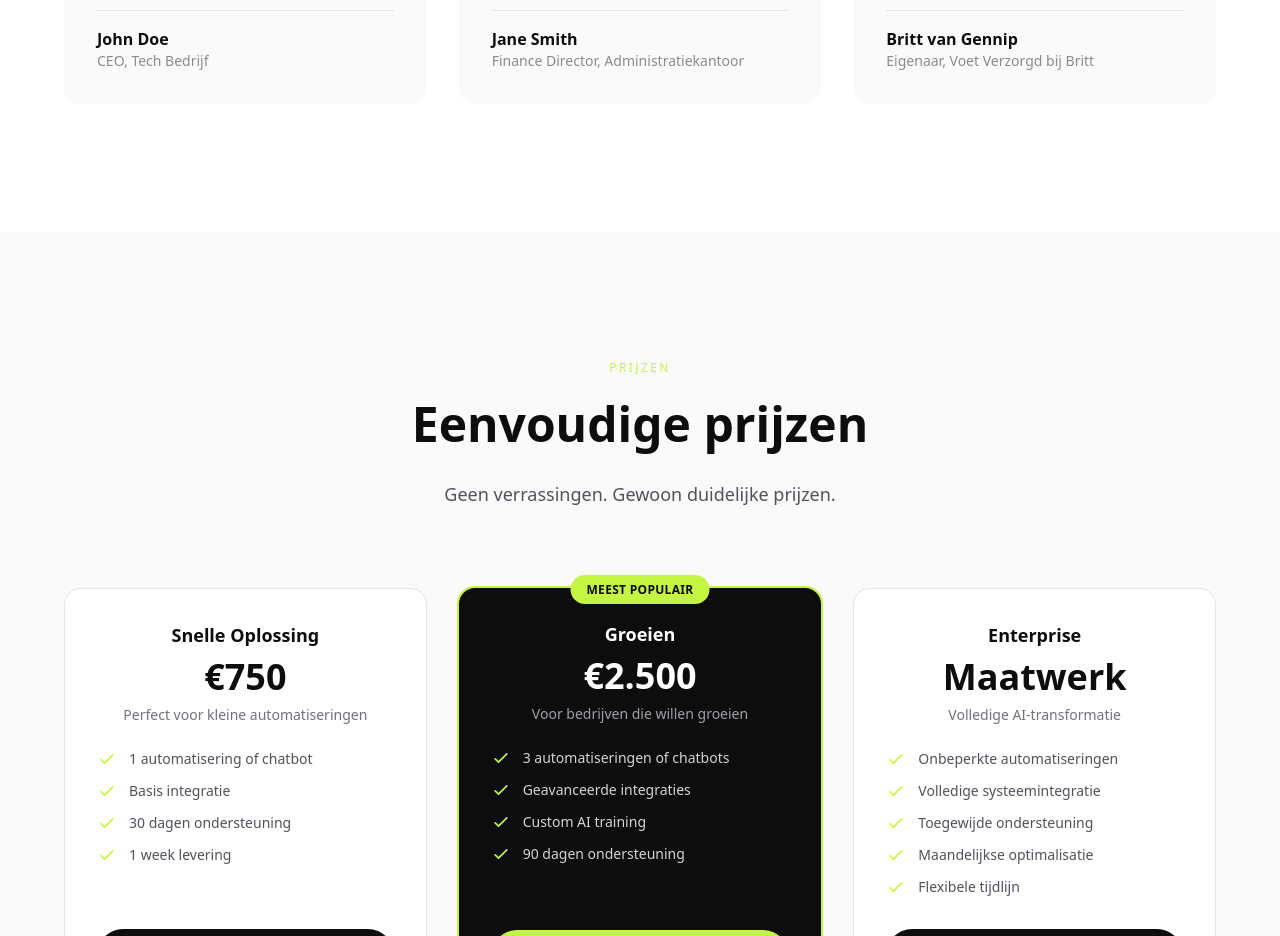
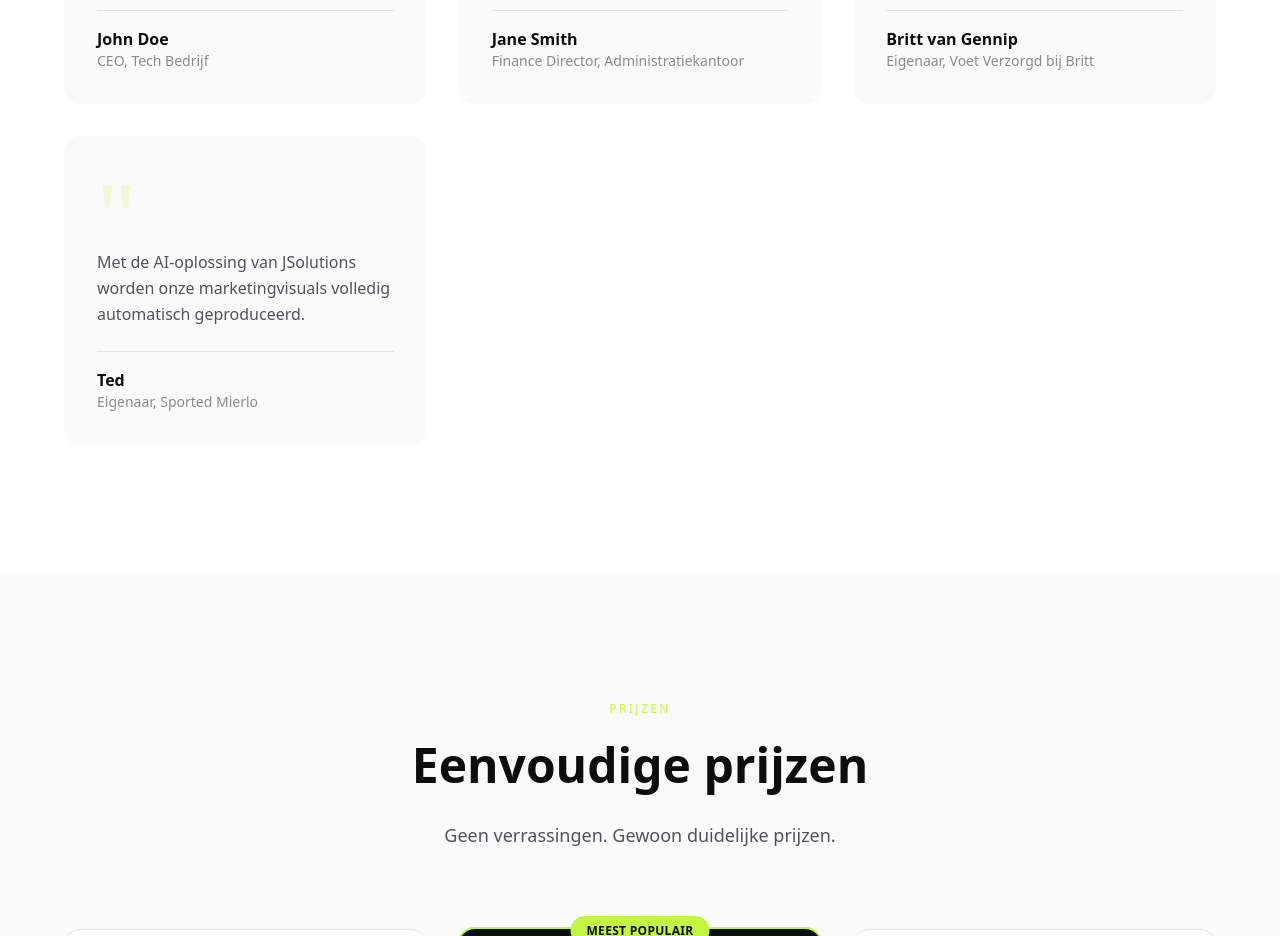
Before and after one commit to Jarno97/jsolutions, a Next.js app: page / in a window 1280 px wide. Shown: the part 3660-4596 px from the top of the page. Built offline with nearby package versions, Linux system fonts and the light colour scheme.

Commit message:
Add testimonial from Ted, Sported Mierlo

```diff
--- a/src/components/Testimonials.tsx
+++ b/src/components/Testimonials.tsx
@@ -32,6 +32,13 @@ const testimonials: Testimonial[] = [
     author: "Britt van Gennip",
     role: "Owner, Voet Verzorgd bij Britt",
     roleNl: "Eigenaar, Voet Verzorgd bij Britt",
+  },
+  {
+    quote: "With the AI solution from JSolutions, our marketing visuals are produced fully automatically.",
+    quoteNl: "Met de AI-oplossing van JSolutions worden onze marketingvisuals volledig automatisch geproduceerd.",
+    author: "Ted",
+    role: "Owner, Sported Mierlo",
+    roleNl: "Eigenaar, Sported Mierlo",
   },
 ];
 
```
